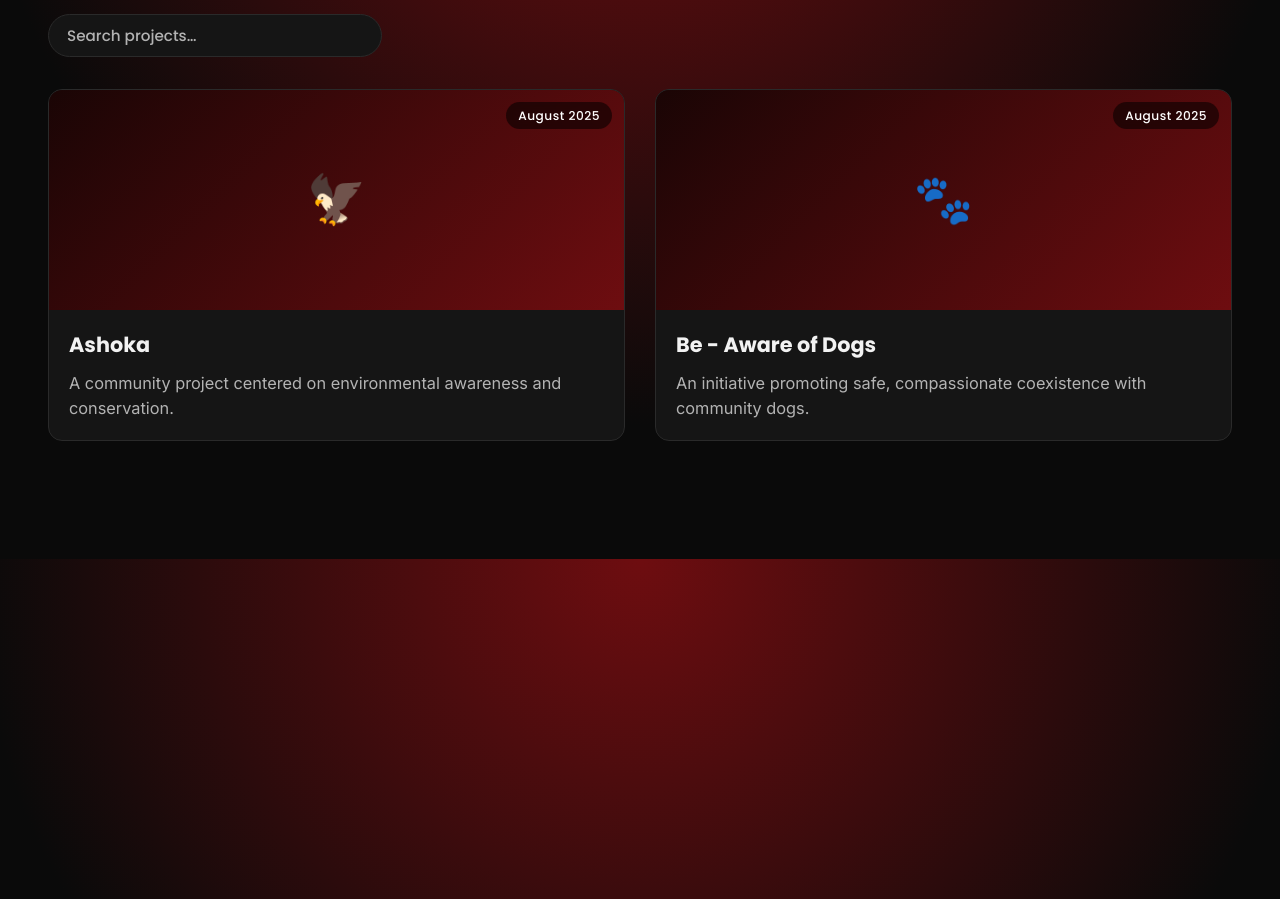
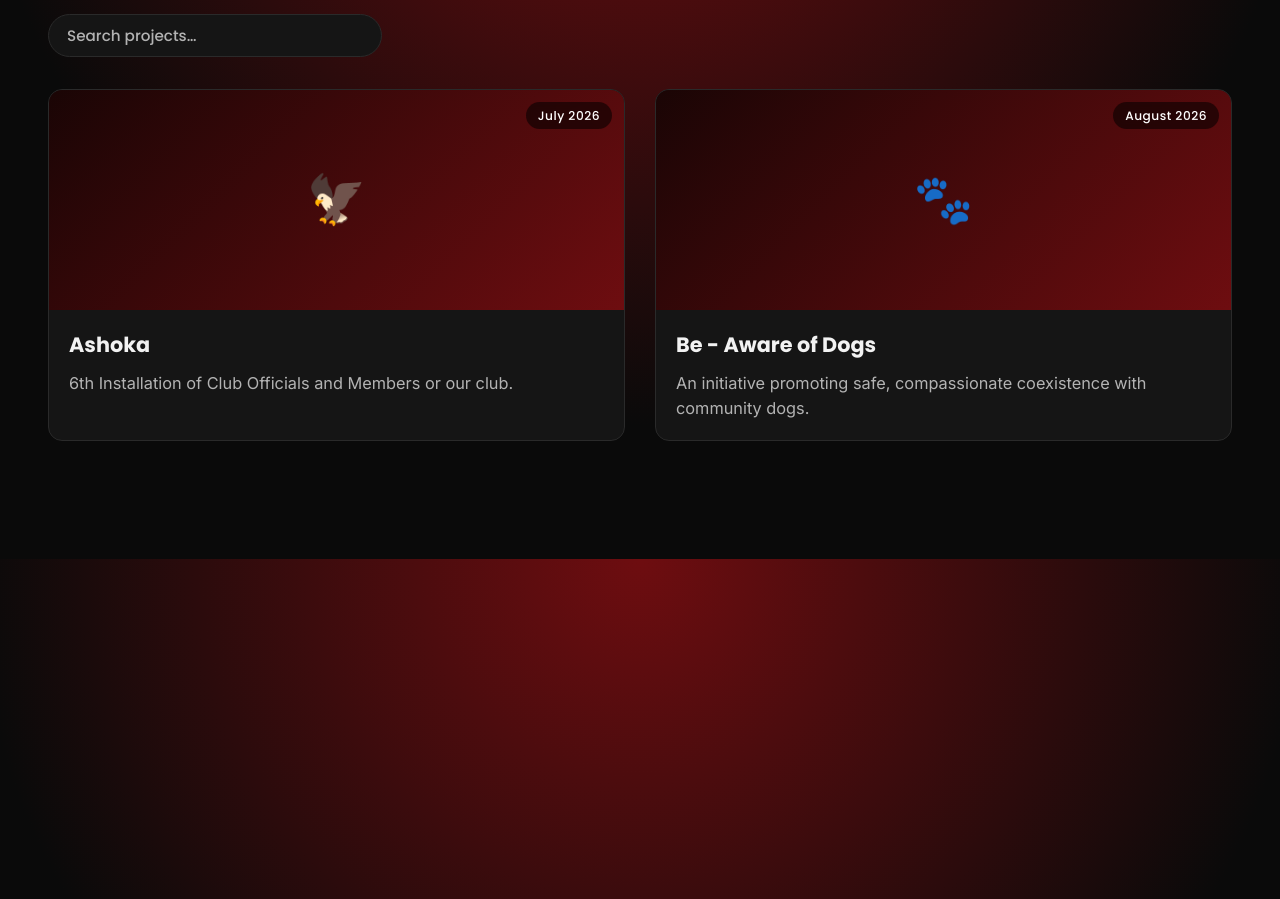
Before and after one commit to SukruthK443/RCBN, a React (Vite) app: page / in a window 1280 px wide. Shown: the part 1841-2740 px from the top of the page. Built offline with nearby package versions, Linux system fonts and the light colour scheme.

Commit message:
Update projects.js

```diff
--- a/src/data/projects.js
+++ b/src/data/projects.js
@@ -42,16 +42,16 @@ export const projects = [
     key: 'ashoka',
     title: 'Ashoka',
     category: ['Club Service','International Service','Public Relations','Professional Development'],
-    month: 'August 2025',
+    month: 'July 2026',
     icon: '🦅',
     image: '',
-    desc: 'A community project centered on environmental awareness and conservation.',
+    desc: '6th Installation of Club Officials and Members or our club.',
   },
   {
     key: 'dogs',
     title: 'Be - Aware of Dogs',
     category: ['Community Service'],
-    month: 'August 2025',
+    month: 'August 2026',
     icon: '🐾',
     image: '',
     desc: 'An initiative promoting safe, compassionate coexistence with community dogs.',
```
